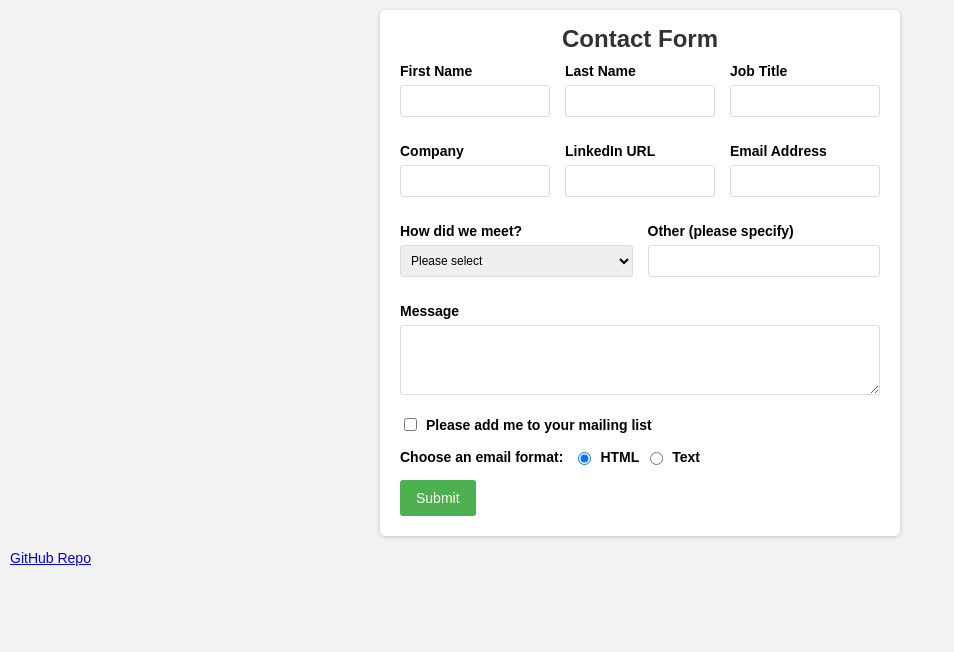
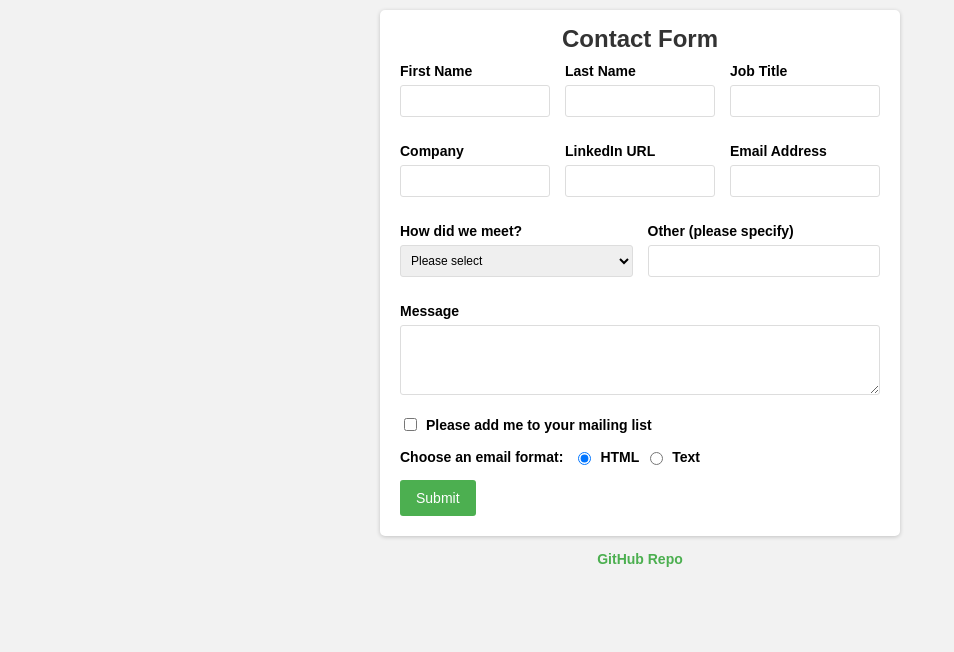
Before and after one commit to AlexandrBalan/contact-form, a Node server app: page / in a window 1280 px wide. Shown: the top 652 px of the page, without its empty margins (0-954 px from the left). Run offline with Node 20, Linux system fonts and the light colour scheme.

Commit message:
feature: added styling, along with the github repo in my footer

```diff
--- a/public/styles/style.css
+++ b/public/styles/style.css
@@ -116,6 +116,23 @@ button:hover {
   font-size: 0.85rem;
 }
 
+
+.footer {
+  text-align: center;
+  margin-top: 15px;
+}
+
+.footer a {
+  color: #4caf50;
+  text-decoration: none;
+  font-weight: bold;
+}
+
+.footer a:hover {
+  text-decoration: underline;
+}
+
+
 @media (max-width: 480px) {
   .third,
   .half {
--- a/views/index.html
+++ b/views/index.html
@@ -86,7 +86,7 @@
       <button type="submit">Submit</button>
     </form>
   </main>
-  <p><a href="https://github.com/AlexandrBalan/contact-form">GitHub Repo</a></p>
+<p class="footer"><a href="https://github.com/AlexandrBalan/contact-form">GitHub Repo</a></p>
   <script src="/scripts/script.js"></script>
 </body>
 </html>
```
